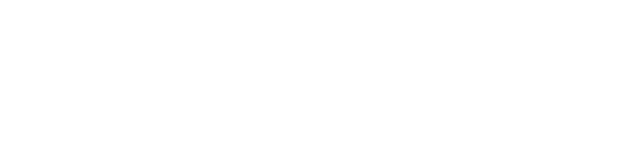
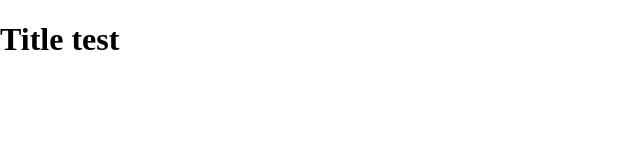
Before and after one commit to CooKingBeast/WebStProjects, a plain HTML site: page Weather/index.html in a window 1280 px wide. Shown: the whole page, without its empty margins (0-640 px from the left). Drawn offline with Linux system fonts and the light colour scheme.

Commit message:
refactor: minor PR fix html and css

```diff
--- a/Weather/index.html
+++ b/Weather/index.html
@@ -1,11 +1,12 @@
 <!DOCTYPE html>
 <html lang="en">
-<head>
-    <meta charset="UTF-8">
-    <title>Weather</title>
-  <link rel="stylesheet" href="./style.css">
-</head>
-<body class="wrapper">
-<script src="./script.js"></script>
-</body>
+	<head>
+		<meta charset="UTF-8" />
+		<title>Weather</title>
+		<link rel="stylesheet" href="./style.css" />
+	</head>
+	<body>
+		<h1>Title test</h1>
+		<script src="./script.js"></script>
+	</body>
 </html>
--- a/Weather/style.css
+++ b/Weather/style.css
@@ -1,8 +1,8 @@
 * {
-    box-sizing: border-box;
+	box-sizing: border-box;
 }
 
-.wrapper{
-    margin: 0;
-    padding: 0;
+body {
+	margin: 0;
+	padding: 0;
 }
```
